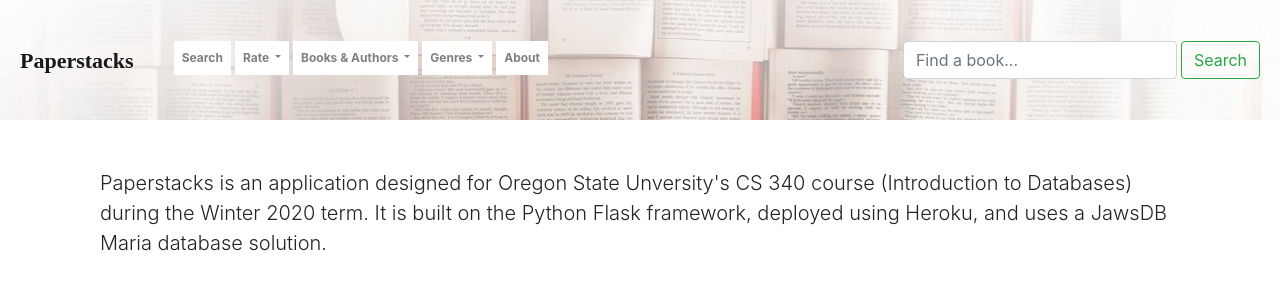
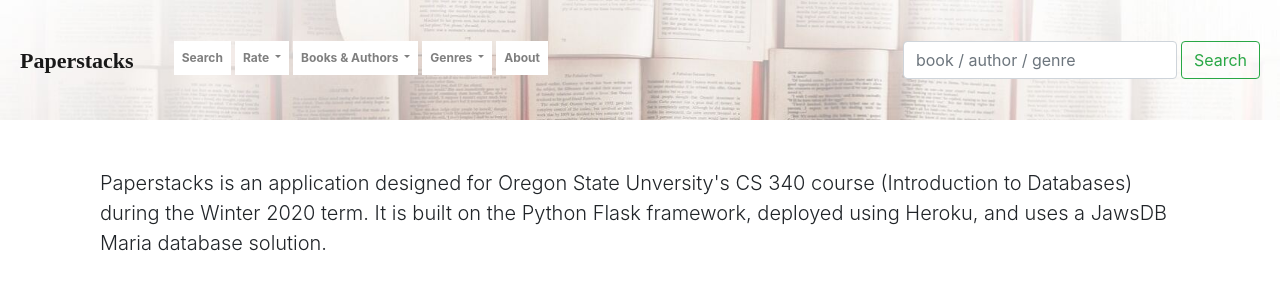
Before and after one commit to lionthroat/paperstacks-redux, a Flask app: page /about in a window 1280 px wide. Shown: the top 300 px of the page. Run offline with Flask 2, Linux system fonts and the light colour scheme; some libraries are stand-ins or nearby versions; some web fonts are replaced.

Commit message:
Update tiny search placeholder text

```diff
--- a/templates/includes/_navbar.html
+++ b/templates/includes/_navbar.html
@@ -56,7 +56,7 @@
     </ul>
     <form id="tiny-search" action="/search" method="post" class="form-inline my-2 my-lg-0 custom-search-bar">
 
-      <input class="form-control mr-sm-1" name="tiny" type="text" placeholder="Find a book..." aria-label="Search">
+      <input class="form-control mr-sm-1" name="tiny" type="text" placeholder="book / author / genre" aria-label="Search">
 
     <!-- <form id="tiny-search" action="/tiny_search" class="form-inline my-2 my-lg-0 custom-search-bar"> -->
       <!-- <input class="form-control mr-sm-1" name="tiny" type="search" placeholder="Find a book..." aria-label="Search"> -->
```
